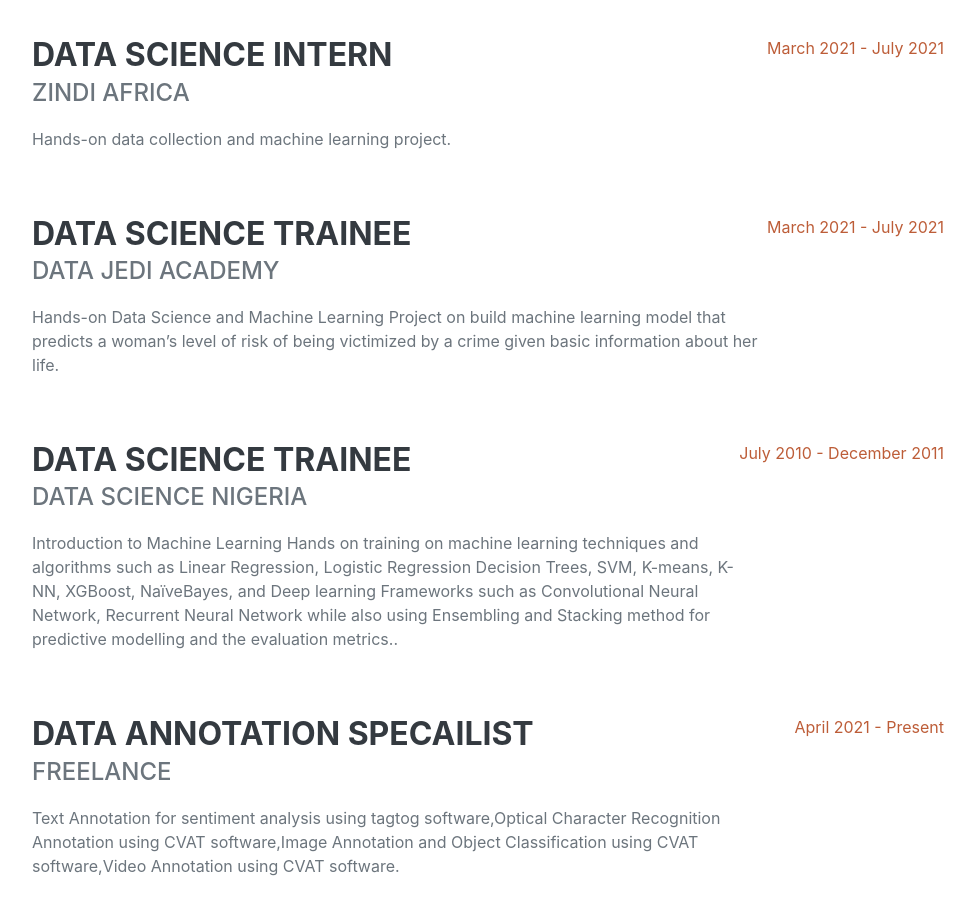
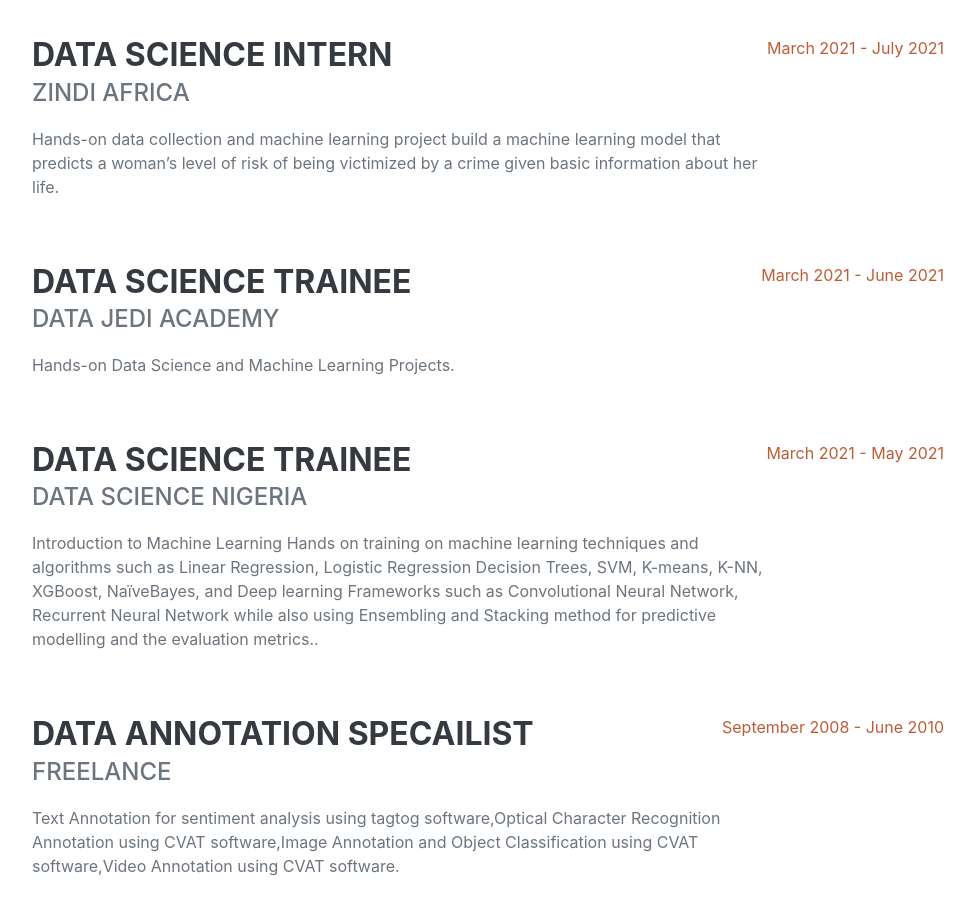
Before and after one commit to Adebesindedayo/Adebesin-Adedayo, a plain HTML site: page index.html in a window 1280 px wide. Shown: the part 960-1875 px from the top of the page, without its empty margins (288-1263 px from the left). Drawn offline with nearby package versions, Linux system fonts and the light colour scheme; a web font is replaced by a local one.

Commit message:
Update index.html
next

```diff
--- a/index.html
+++ b/index.html
@@ -65,7 +65,7 @@
                         <div class="flex-grow-1">
                             <h3 class="mb-0">Data Science Intern</h3>
                             <div class="subheading mb-3">Zindi Africa</div>
-                            <p>Hands-on data collection and machine learning project.</p>
+                            <p>Hands-on data collection and machine learning project build a machine learning model that predicts a woman’s level of risk of being victimized by a crime given basic information about her life.</p>
                         </div>
                         <div class="flex-shrink-0"><span class="text-primary">March 2021 - July 2021</span></div>
                     </div>
@@ -73,9 +73,9 @@
                         <div class="flex-grow-1">
                             <h3 class="mb-0">Data Science Trainee</h3>
                             <div class="subheading mb-3">Data Jedi Academy</div>
-                            <p>Hands-on Data Science and Machine Learning Project on build machine learning model that predicts a woman’s level of risk of being victimized by a crime given basic information about her life.</p>
+                            <p>Hands-on Data Science and Machine Learning Projects.</p>
                         </div>
-                        <div class="flex-shrink-0"><span class="text-primary">March  2021 - July 2021</span></div>
+                        <div class="flex-shrink-0"><span class="text-primary">March 2021 - June 2021</span></div>
                     </div>
                     <div class="d-flex flex-column flex-md-row justify-content-between mb-5">
                         <div class="flex-grow-1">
@@ -84,7 +84,7 @@
                             <p>Introduction to Machine Learning
                             Hands on training on machine learning techniques and algorithms such as Linear Regression, Logistic Regression Decision Trees, SVM, K-means, K-NN, XGBoost, NaïveBayes, and Deep learning Frameworks such as Convolutional Neural Network, Recurrent Neural Network while also using Ensembling and Stacking method for predictive modelling and the evaluation metrics..</p>
                         </div>
-                        <div class="flex-shrink-0"><span class="text-primary">July 2010 - December 2011</span></div>
+                        <div class="flex-shrink-0"><span class="text-primary">March 2021 - May 2021</span></div>
                     </div>
                     <div class="d-flex flex-column flex-md-row justify-content-between">
                         <div class="flex-grow-1">
@@ -92,7 +92,7 @@
                             <div class="subheading mb-3">Freelance</div>
                             <p>Text Annotation for sentiment analysis using tagtog software,Optical Character Recognition Annotation using CVAT software,Image Annotation and Object Classification using CVAT software,Video Annotation using CVAT software.</p>
                         </div>
-                        <div class="flex-shrink-0"><span class="text-primary">April 2021 -  Present</span></div>
+                        <div class="flex-shrink-0"><span class="text-primary">September 2008 - June 2010</span></div>
                     </div>
                 </div>
             </section>
@@ -103,8 +103,7 @@
                     <h2 class="mb-5">Education</h2>
                     <div class="d-flex flex-column flex-md-row justify-content-between mb-5">
                         <div class="flex-grow-1">
-                            <h3 class="mb-0">Obafemi Awolowo University</h3>
-                            <a href="https://drive.google.com/file/d/1MUUAYk9XmADroSzaf7ikwNxUiU7dzwJy/view?usp=sharing" target="_blank"></a>
+                            <h3 class="mb-0">Obafemi Awolowo University</h3><a href="https://drive.google.com/file/d/1MUUAYk9XmADroSzaf7ikwNxUiU7dzwJy/view?usp=sharing" target="_blank"></a>
 
                             <div class="subheading mb-3">Bachelor of Science</div>
                             <div>Engineering Physics </div>
```
